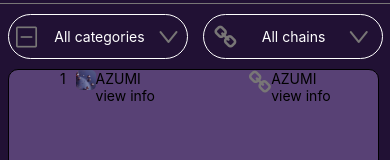
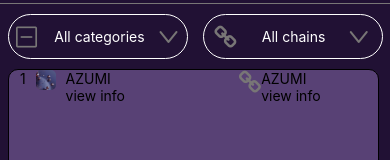
Before and after one commit to Umutonimireille/NFT, a React Native app: screen /Stat in a window 390 px wide. Shown: the part 121-281 px from the top of the page. Built offline with nearby package versions, Linux system fonts and the light colour scheme.

Commit message:
auto-commit-2278a38b38384b1e8bce23e0e975844e

```diff
--- a/components/Stat.js
+++ b/components/Stat.js
@@ -108,21 +108,19 @@ export default function Stat() {
       </View>
 
       <View style={styles.sec}>
-
         <View style={styles.category}>
           <View style={styles.all}>
             <Text> 1</Text>
+            <Image
+              source={require("../assets/first.png")}
+              style={styles.image}
+            />
             <View style={styles.row}>
-              <Image
-                source={require("../assets/first.png")}
-                style={styles.image}
-              />
               <View style={styles.column}>
                 <Text>AZUMI</Text>
                 <Text>view info</Text>
               </View>
-
-          </View>
+            </View>
           </View>
 
           <View style={styles.row}>
@@ -230,6 +228,8 @@ const styles = StyleSheet.create({
    all:{
     display:'flex',
     flexDirection: 'row',
-    gap:10
+    gap:10,
+    marginLeft:-50
+
    }
 });
```
